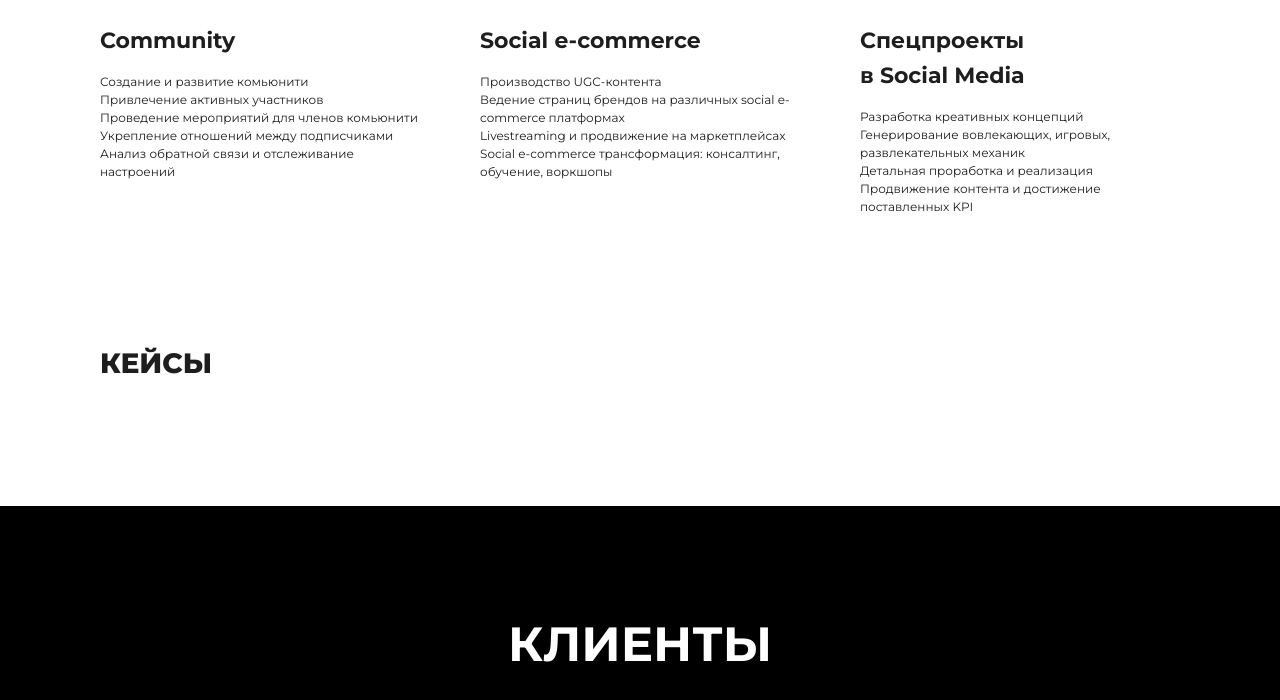
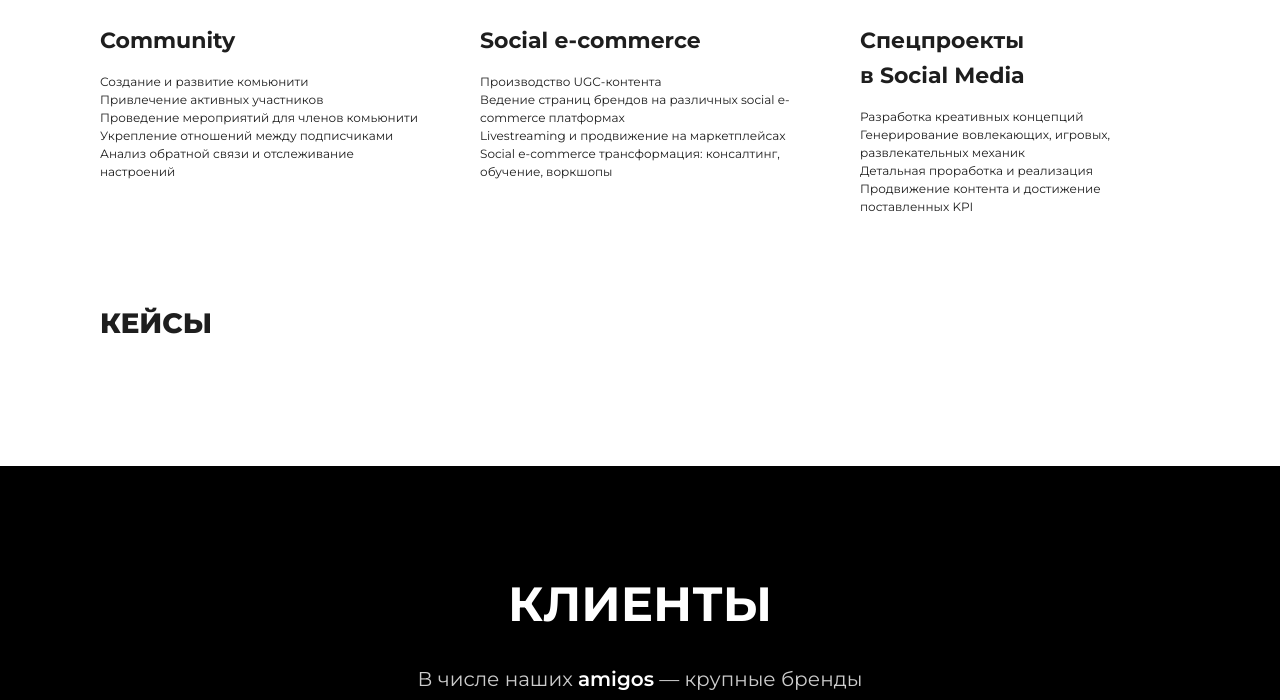
Before and after one commit to llcky8/caramel_site, a Django app: page /cases/ in a window 1280 px wide. Shown: the part 1481-2181 px from the top of the page. Run offline with Django 5.2, Linux system fonts and the light colour scheme; data that the repository does not hold is empty; parts of the project's set-up code (start-up, migrations or seed data) failed here and were passed over; some web fonts are replaced.

Commit message:
Update padding cases

```diff
--- a/cases/static/cases/case.css
+++ b/cases/static/cases/case.css
@@ -1,10 +1,7 @@
 /* Cases section */
 .cases-section {
   background: #ffffff;
-  padding-top: 100px;
-  padding-left: 100px;
-  padding-right: 100px;
-  padding-bottom: 60px;
+  padding: 60px 100px;
 }
 
 .cases-title {
```
